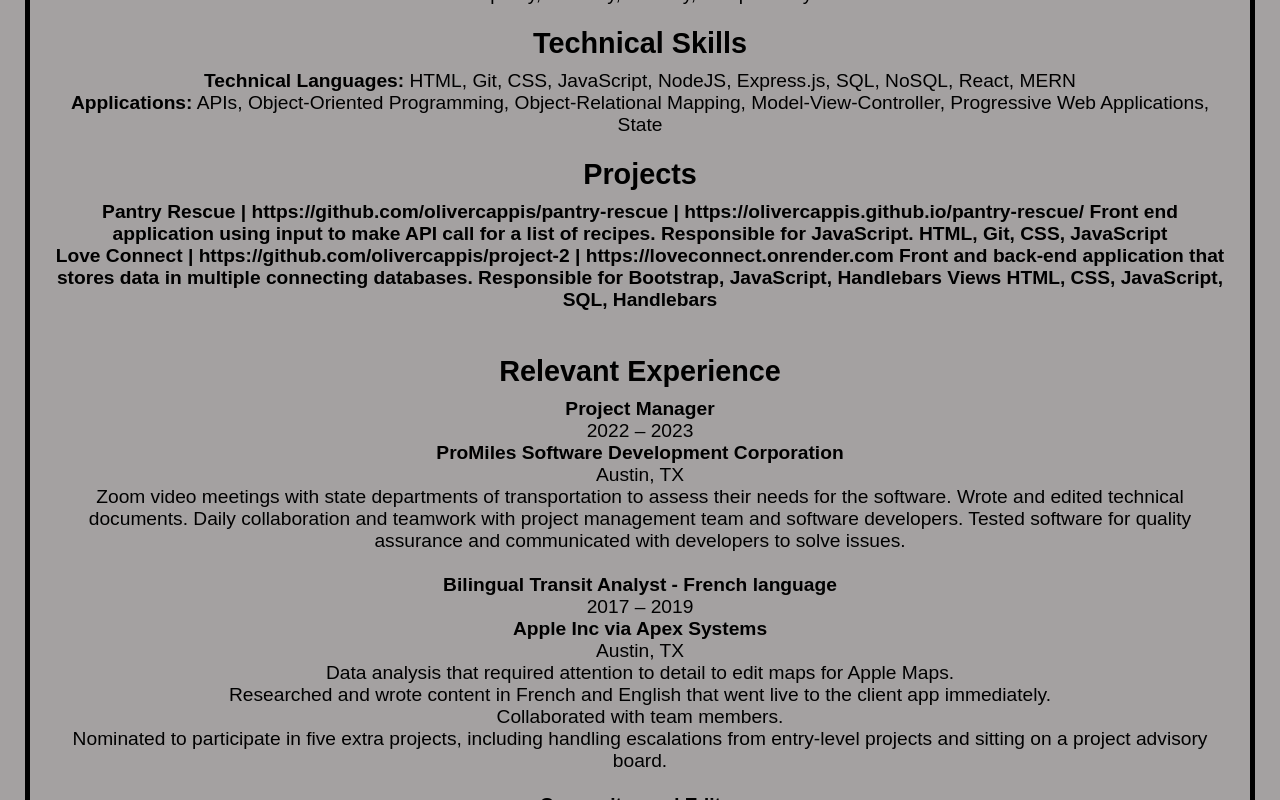
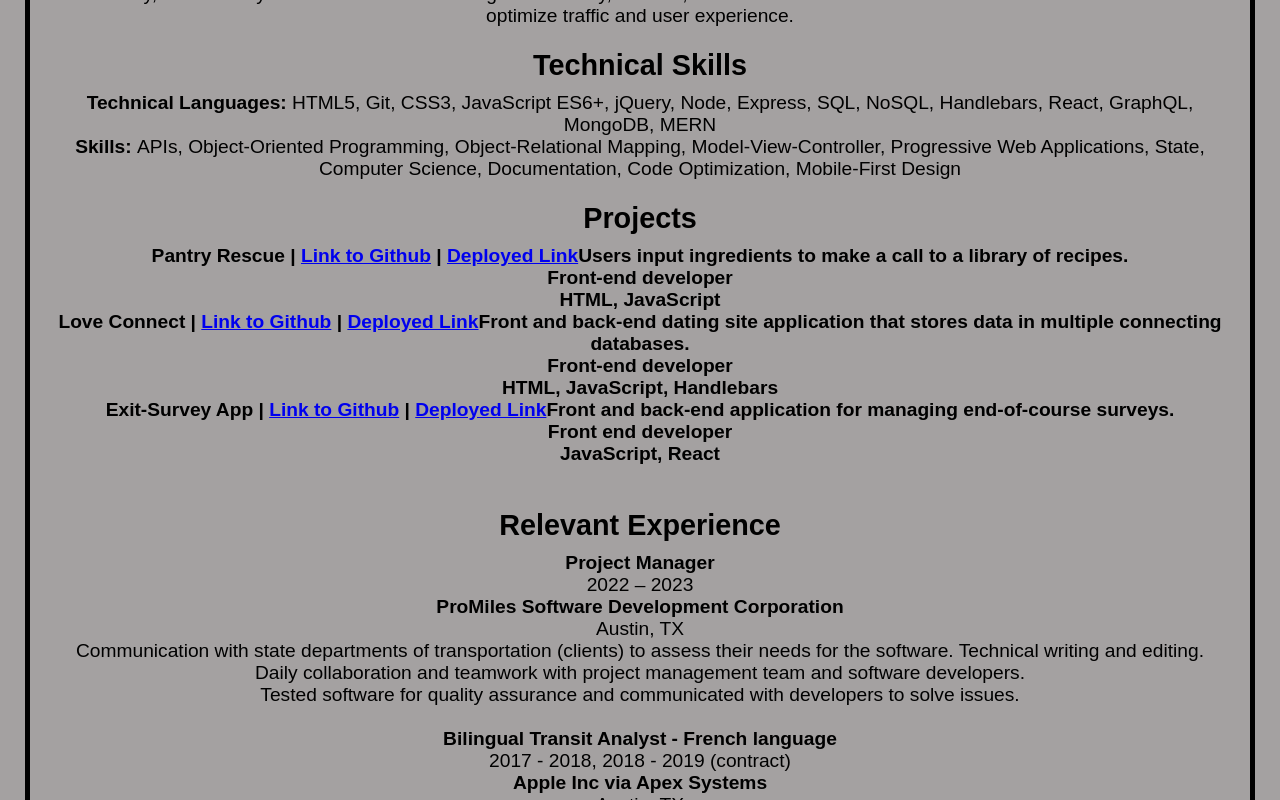
Before and after one commit to Lbgraff/react-portfolio, a React (Vite) app: page /resume in a window 1280 px wide. Shown: the part 400-1200 px from the top of the page. Built offline with nearby package versions, Linux system fonts and the light colour scheme.

Commit message:
added changes/updates to resume to match current resume

```diff
--- a/pages/Resume.jsx
+++ b/pages/Resume.jsx
@@ -4,69 +4,78 @@ export default function Resume() {
             <div style={{ whiteSpace: 'pre-line' }}>
                 <h1>Leigh B. Graff</h1>
                 <p>
-                Austin, TX{"\n"}
+                    Austin, TX{"\n"}
                     Phone: 512-937-7168 | Email: Lbgraff92@gmail.com{"\n"}
                     LinkedIn: https://www.linkedin.com/in/leigh-graff-87135a47/
                     GitHub: https://github.com/Lbgraff
                     Portfolio: https://lbgraff.github.io/Portfolio/
-                    </p>{"\n"}
+                </p>{"\n"}
 
                 <h2>Summary</h2>
-                <p>Full Stack Web Developer with a background in Anthropology and Foreign Languages. Adept at both creative and problem solving skills. Known for strong attention to detail and creative, out-of-the-box solutions. Former special education teacher and archaeologist. Value empathy, curiosity, tenacity, and positivity.</p>
+                <p>Full Stack Web Developer with a background in anthropology and foreign languages. Innovative problem-solver known for strong attention to detail and out-of-the-box solutions. Former special education teacher and archaeologist who values positivity, empathy, curiosity, and tenacity. Passionate about creating user-friendly, intuitive, and secure website from scratch with interactive features to optimize traffic and user experience.
+                </p>
                 {"\n"}
                 <h2>Technical Skills</h2>
                 <p><strong>Technical Languages: </strong>
-                      HTML, Git, CSS, JavaScript, NodeJS, Express.js, SQL, NoSQL, React, MERN{"\n"}
-                    <strong>Applications:</strong> APIs, Object-Oriented Programming, Object-Relational Mapping, Model-View-Controller, Progressive Web Applications, State</p>{"\n"}
+                    HTML5, Git, CSS3, JavaScript ES6+, jQuery, Node, Express, SQL, NoSQL, Handlebars, React, GraphQL, MongoDB, MERN{"\n"}
+                    <strong>Skills: </strong> APIs, Object-Oriented Programming, Object-Relational Mapping, Model-View-Controller, Progressive Web Applications, State, Computer Science, Documentation, Code Optimization, Mobile-First Design</p>{"\n"}
 
                 <h2>Projects</h2>
-                <p><strong>Pantry Rescue | https://github.com/olivercappis/pantry-rescue | https://olivercappis.github.io/pantry-rescue/
-                    Front end application using input to make API call for a list of recipes.
-                    Responsible for JavaScript.
-                    HTML, Git, CSS, JavaScript{"\n"}
+                <p><strong>Pantry Rescue | <a href='https://github.com/olivercappis/pantry-rescue'>Link to Github</a> | <a href='https://olivercappis.github.io/pantry-rescue/'>Deployed Link</a>
+                    Users input ingredients to make a call to a library of recipes.{"\n"}
+                    Front-end developer{"\n"}
+                    HTML, JavaScript{"\n"}
 
-                    Love Connect | https://github.com/olivercappis/project-2 | https://loveconnect.onrender.com
-                    Front and back-end application that stores data in multiple connecting databases.
-                    Responsible for Bootstrap, JavaScript, Handlebars Views
-                    HTML, CSS, JavaScript, SQL, Handlebars</strong></p>{"\n"}
-                    {"\n"}
+                    Love Connect | <a href='https://github.com/olivercappis/project-2'>Link to Github</a> | <a href='https://loveconnect.onrender.com'>Deployed Link</a>
+                    Front and back-end dating site application that stores data in multiple connecting databases.{"\n"}
+                    Front-end developer{"\n"}
+                    HTML, JavaScript, Handlebars{"\n"}
+
+                    Exit-Survey App | <a href='https://github.com/wzieb/Exit-Survey'>Link to Github</a> | <a href='https://loveconnect.onrender.com'>Deployed Link</a>
+                    Front and back-end application for managing end-of-course surveys.{"\n"}
+                    Front end developer{"\n"}
+                    JavaScript, React{"\n"}
+
+                </strong></p>{"\n"}
+                {"\n"}
                 <h2>Relevant Experience</h2>
                 <p><strong>Project Manager</strong>{"\n"}
                     2022 – 2023{"\n"}
                     <strong>ProMiles Software Development Corporation</strong>{"\n"}
                     Austin, TX{"\n"}
-                    Zoom video meetings with state departments of transportation to assess their needs for the software.
-                    Wrote and edited technical documents.
-                    Daily collaboration and teamwork with project management team and software developers.
+                    Communication with state departments of transportation (clients) to assess their needs for the software.
+                    Technical writing and editing.{"\n"}
+                    Daily collaboration and teamwork with project management team and software developers.{"\n"}
                     Tested software for quality assurance and communicated with developers to solve issues.{"\n"}
                     {"\n"}
                     <strong>Bilingual Transit Analyst - French language</strong>{"\n"}
-                    2017 – 2019{"\n"}
+                    2017 - 2018, 2018 - 2019 (contract){"\n"}
                     <strong>Apple Inc via Apex Systems</strong>{"\n"}
                     Austin, TX{"\n"}
                     Data analysis that required attention to detail to edit maps for Apple Maps.{"\n"}
                     Researched and wrote content in French and English that went live to the client app immediately.{"\n"}
-                    Collaborated with team members.{"\n"}
+                    Collaboration with team members.{"\n"}
                     Nominated to participate in five extra projects, including handling escalations from entry-level projects and sitting on a project advisory board.{"\n"}
                     {"\n"}
                     <strong>Copywriter and Editor</strong>{"\n"}
                     2016 – 2016{"\n"}
                     <strong>Regard Jewelry</strong>{"\n"}
                     Austin, TX{"\n"}
-                    Communicated and collaborated with the owner of the company and other team members to write biographies that were published on the company website.{"\n"}
-                    Researched the jewelry industry and its history to write copy for the website.{"\n"}
+                    Communicated and collaborated with the owner of the company and other team members.{"\n"}
+                    Researched the jewelry industry and its history to write web content.
                     {"\n"}
                     <strong>Copywriter and Editor</strong>{"\n"}
                     2016 – 2016{"\n"}
                     <strong>AquaSprouts, LLC</strong>{"\n"}
                     Austin, TX{"\n"}
-                    Collaborated with the owner of the company to learn company objectives and product information in order to write web content.</p>{"\n"}
+                    Collaborated with the owner of the company.{"\n"}
+                    Learned company objectives and product information to write web content.</p>{"\n"}
 
                 <h2>Education</h2>
                 <p><strong>Full Stack Web Development Boot Camp Certificate:</strong> University of Texas at Austin, Austin, TX{"\n"}
                     An intensive program focused on gaining technical programming skills.{"\n"}
                     <strong>Bachelor’s Degree:</strong> University of Texas at Austin, Austin, TX </p>
-                    </div>
-</div>
+            </div>
+        </div>
     );
 }
```
